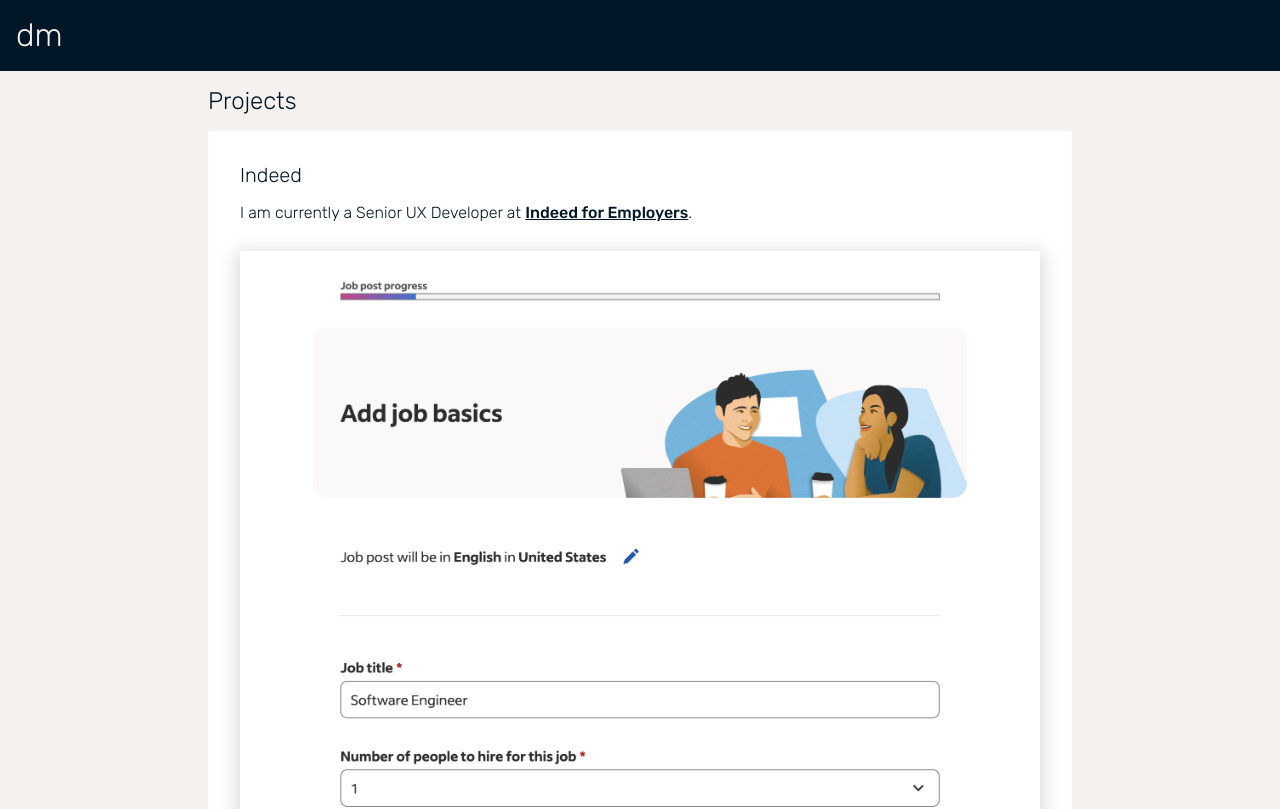
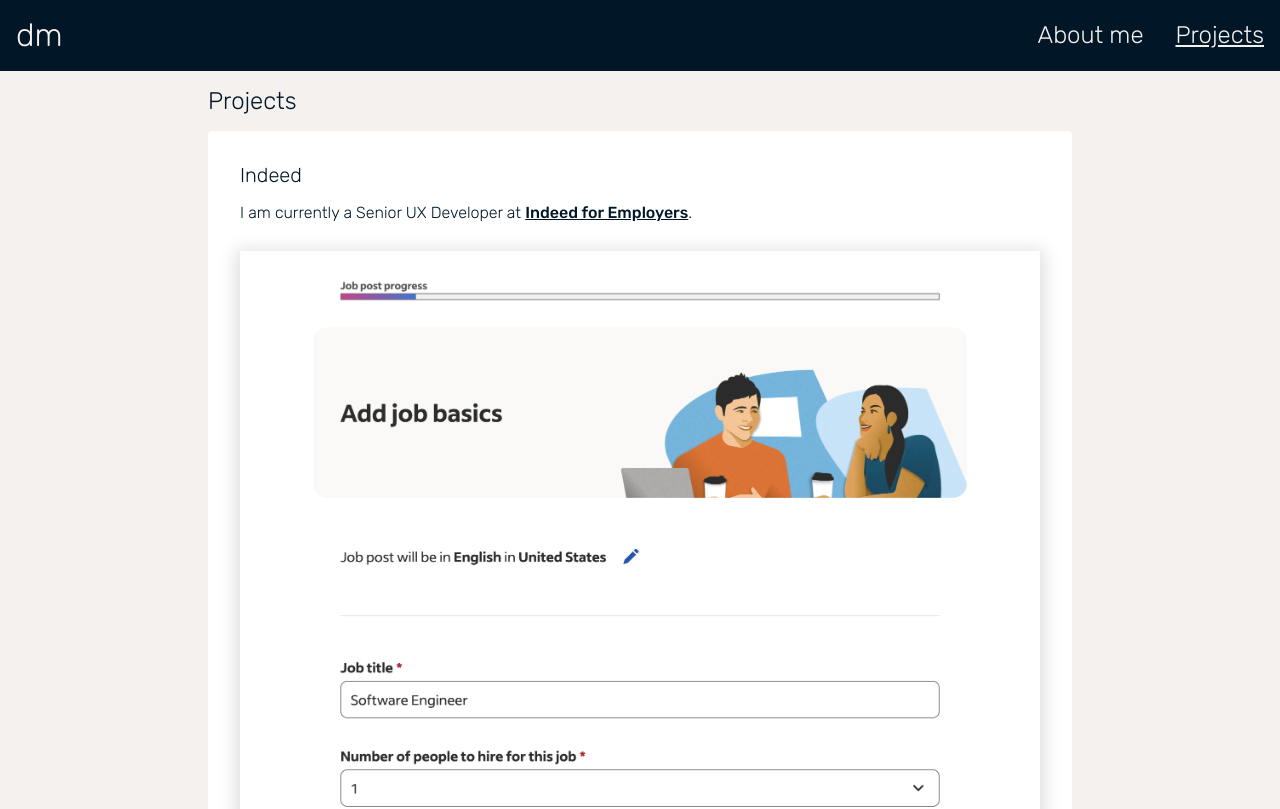
Before and after one commit to drewcmaier/portfolio, a SvelteKit app: page /projects in a window 1280 px wide. Shown: the top 809 px of the page. Built offline with nearby package versions, Linux system fonts and the light colour scheme.

Commit message:
fix: nav opacity

```diff
--- a/src/routes/Nav.svelte
+++ b/src/routes/Nav.svelte
@@ -131,6 +131,8 @@
 
 	.nav-menu--closed {
 		opacity: 0;
+		left: -9999px;
+		top: -9999px;
 	}
 
 	@media screen and (min-width: 32rem) {
@@ -154,6 +156,7 @@
 		}
 
 		.nav-menu--closed {
+			opacity: 1;
 			display: flex;
 		}
 	}
```
